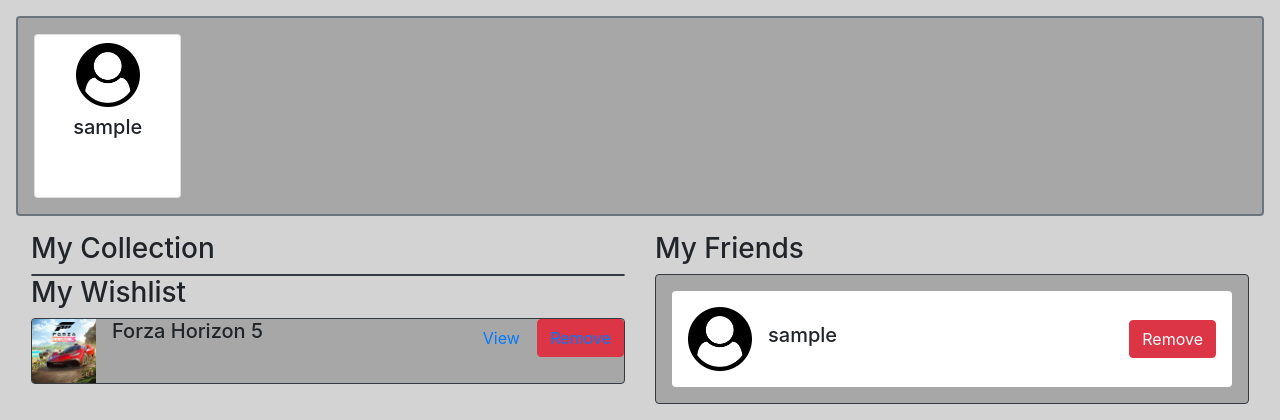
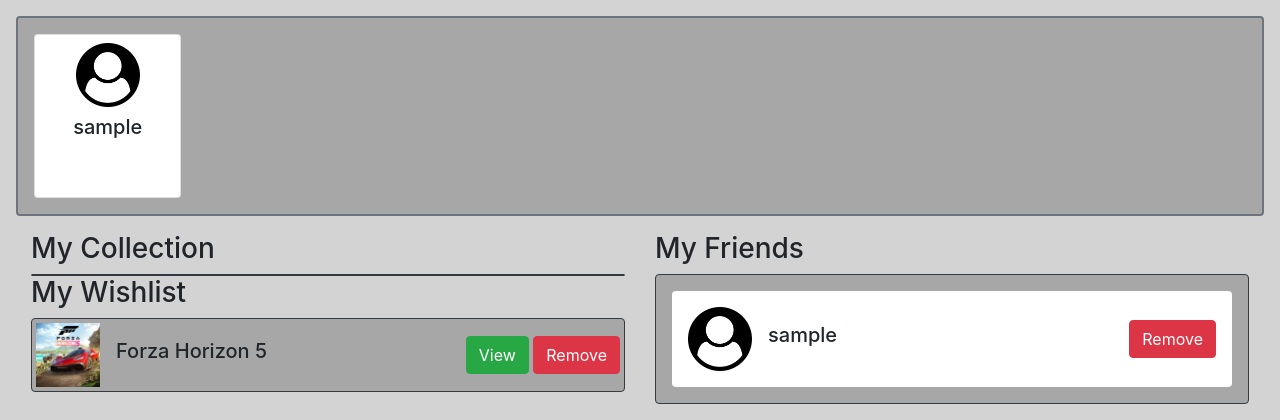
Before and after one commit to JDavisWASD/Game_Storefront, a Flask app: page /dashboard in a window 1280 px wide. Shown: the part 484-904 px from the top of the page. Run offline with Flask 2, Linux system fonts and the light colour scheme; the visitor is signed in with stand-in values (Sample User, id 1); data comes from the database, SQL or seed files in the repository; tables that the repository leaves empty hold one stand-in row (values such as "Sample post"); some libraries are stand-ins or nearby versions.

Commit message:
cleaned up users_games displays

```diff
--- a/flask_app/templates/dashboard.html
+++ b/flask_app/templates/dashboard.html
@@ -71,17 +71,15 @@
                 <h3>My Collection</h3>
                 <div class="border border-dark bg-faded-grey border-radius-xs overflow-auto">
                     {% for game_owned in collection_games %}
-                        <div class="d-flex justify-content-between">   <!-- row for each game in collections -->
-                            <div class="d-flex">   <!-- container to hold image and game title -->
-                                <!-- image placeholder -->
-                                <img src="{{ game_owned.image_source }}" class="game-icon mr-3" alt="cover image of {{ game_owned.name }}">
+                        <div class="d-flex justify-content-between align-items-center m-1">   <!-- row for each game in collections -->
+                            <div class="d-flex align-items-center">   <!-- container to hold image and game title -->
+                                <img src="{{ url_for('static', filename = 'images/' + game_owned.image_source) }}" class="game-icon mr-3" alt="cover image of {{ game_owned.name }}">
                                 <h5>{{ game_owned.name }}</h5>
                             </div>
                             <!-- container for view/remove buttons -->
                             <div>
-                                <!-- 'view' link is a placeholder, may need to change later-->
-                                <button class="btn btn-success"><a href="/view/game/{{ game_owned.id }}">View</a></button>
-                                <button class="btn btn-danger"><a href="/remove/collection/game/{{ game_owned.id }}">Remove</a></button>
+                                <a href="/view/game/{{ game_owned.id }}" class="btn btn-success">View</a>
+                                <a href="/remove/collection/game/{{ game_owned.id }}" class="btn btn-danger">Remove</a>
                             </div>
                         </div>
                     {% endfor %}
@@ -93,17 +91,15 @@
                 <h3>My Wishlist</h3>
                 <div class="border border-dark bg-faded-grey border-2-grey overflow-auto">
                     {% for game_wanted in wishlist_games %}
-                        <div class="d-flex justify-content-between">   <!-- row for each game in wishlist -->
-                            <div class="d-flex">   <!-- container to hold image and game title -->
-                                <!-- image placeholder -->
-                                <img src="{{ game_wanted.image_source }}" class="game-icon mr-3" alt="cover image of {{ game_wanted.name }}">
+                        <div class="d-flex justify-content-between align-items-center m-1">   <!-- row for each game in wishlist -->
+                            <div class="d-flex align-items-center">   <!-- container to hold image and game title -->
+                                <img src="{{ url_for('static', filename = 'images/' + game_wanted.image_source) }}" class="game-icon mr-3" alt="cover image of {{ game_wanted.name }}">
                                 <h5>{{ game_wanted.name }}</h5>
                             </div>
                             <!-- container for view/remove buttons -->
                             <div>
-                                <!-- 'view' link is a placeholder, may need to change later-->
-                                <button class="btn btn-sucess"><a href="/view/game/{{ game_wanted.id }}">View</a></button>
-                                <button class="btn btn-danger"><a href="/remove/collection/game/{{ game_wanted.id }}">Remove</a></button>
+                                <a href="/view/game/{{ game_wanted.id }}" class="btn btn-success">View</a>
+                                <a href="/remove/collection/game/{{ game_wanted.id }}" class="btn btn-danger">Remove</a>
                             </div>
                         </div>
                     {% endfor %}
```
